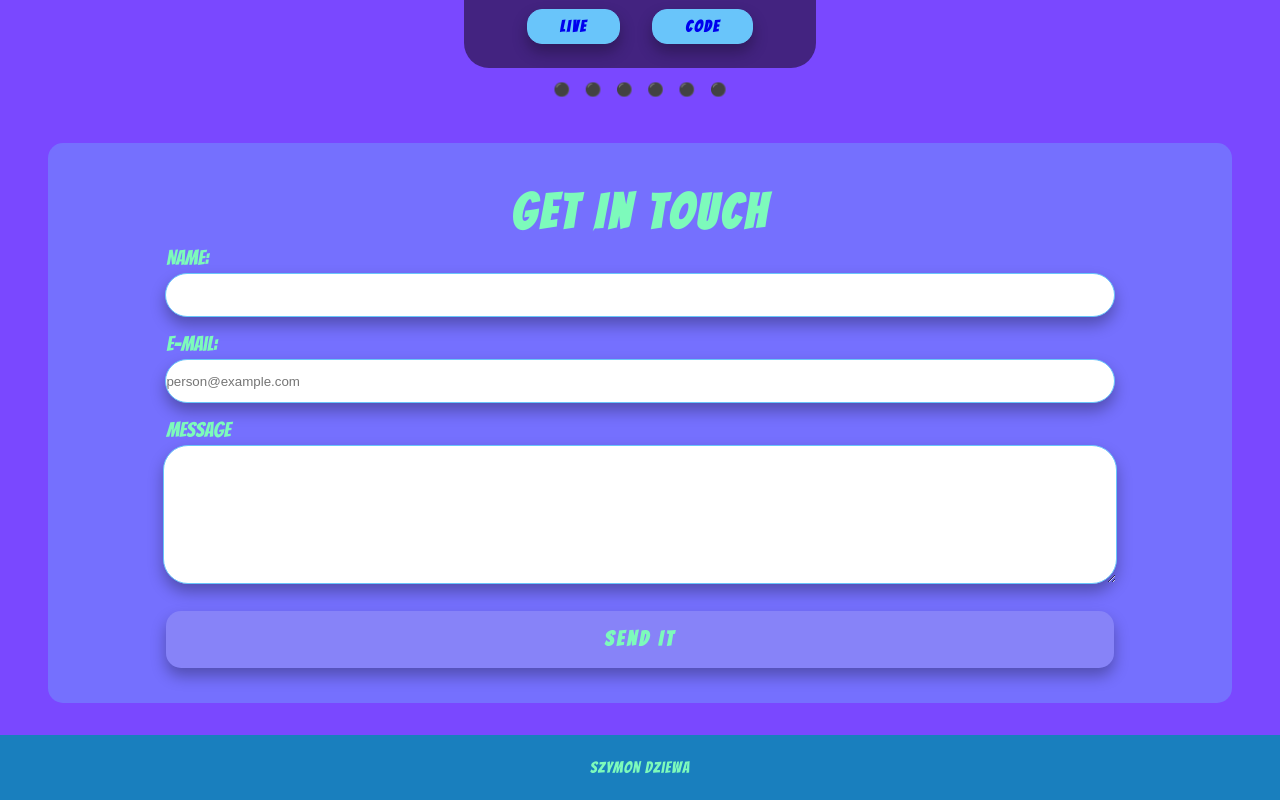
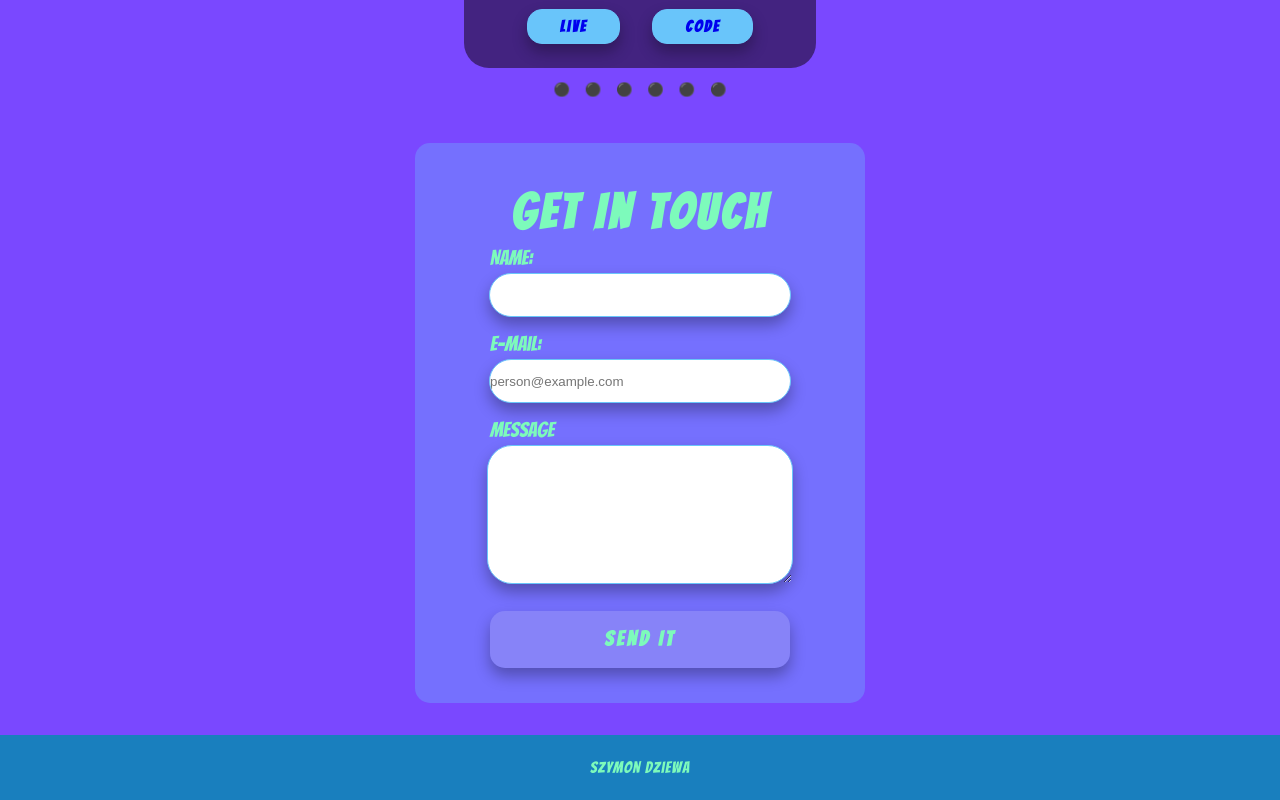
Before and after one commit to Szymofcion/Portoflio, a React (Vite) app: page / in a window 1280 px wide. Shown: the part 1639-2439 px from the top of the page. Built offline with nearby package versions, Linux system fonts and the light colour scheme.

Commit message:
style: :lipstick: update: contact section, add transition on all button

```diff
--- a/src/components/style/AboutMe.scss
+++ b/src/components/style/AboutMe.scss
@@ -25,6 +25,7 @@
       background-color: #69c5fa;
       border: 1px solid #69c5fa;
       letter-spacing: 1px;
+      transition: all 0.3s;
     }
     &-button:hover {
       box-shadow: 0px 15px 20px #69c5fa44;
--- a/src/components/style/Contact.scss
+++ b/src/components/style/Contact.scss
@@ -7,18 +7,19 @@
 }
 
 .contact__form {
-  .error {
-    color: tomato;
-    letter-spacing: 1px;
-  }
   height: 35em;
   background-color: #69c5fa52;
+  width: 450px;
   display: flex;
   justify-content: center;
   flex-direction: column;
   align-items: center;
   border-radius: 15px;
-  margin: 2em 3em;
+ margin: 2em auto;
+  .error {
+    color: tomato;
+    letter-spacing: 1px;
+  }
   h2 {
     font-size: 3rem;
     margin-bottom: 0.2em;
@@ -29,7 +30,7 @@
     align-items: center;
     flex-direction: column;
     margin-bottom: 2em;
-    width: 80%;
+    width: 300px;
   }
   &-label {
     margin-bottom: 0.2em;
@@ -66,5 +67,10 @@
     border: 1px solid rgba(0, 0, 0, 0);
     letter-spacing: 3px;
     width: 100%;
+    transition: all 0.3s;
+  }
+  &-btn:hover {
+    box-shadow: 0px 15px 20px #69c5fa44;
+    transform: translateY(-2px);
   }
 }
--- a/src/components/style/Main.scss
+++ b/src/components/style/Main.scss
@@ -30,6 +30,7 @@
       background-color: #69c5fa;
       border: 1px solid #69c5fa;
       letter-spacing: 1px;
+      transition: all 0.3s;
     }
     &-button:hover {
       box-shadow: 0px 15px 20px #69c5fa44;
--- a/src/components/style/MyProjects.scss
+++ b/src/components/style/MyProjects.scss
@@ -89,6 +89,11 @@
           background-color: #69c5fa;
           border: 1px solid #69c5fa;
           letter-spacing: 2px;
+          transition: all 0.3s;
+        }
+        button:hover {
+          box-shadow: 0px 15px 20px #69c5fa44;
+          transform: translateY(-2px);
         }
       }
     }
```
